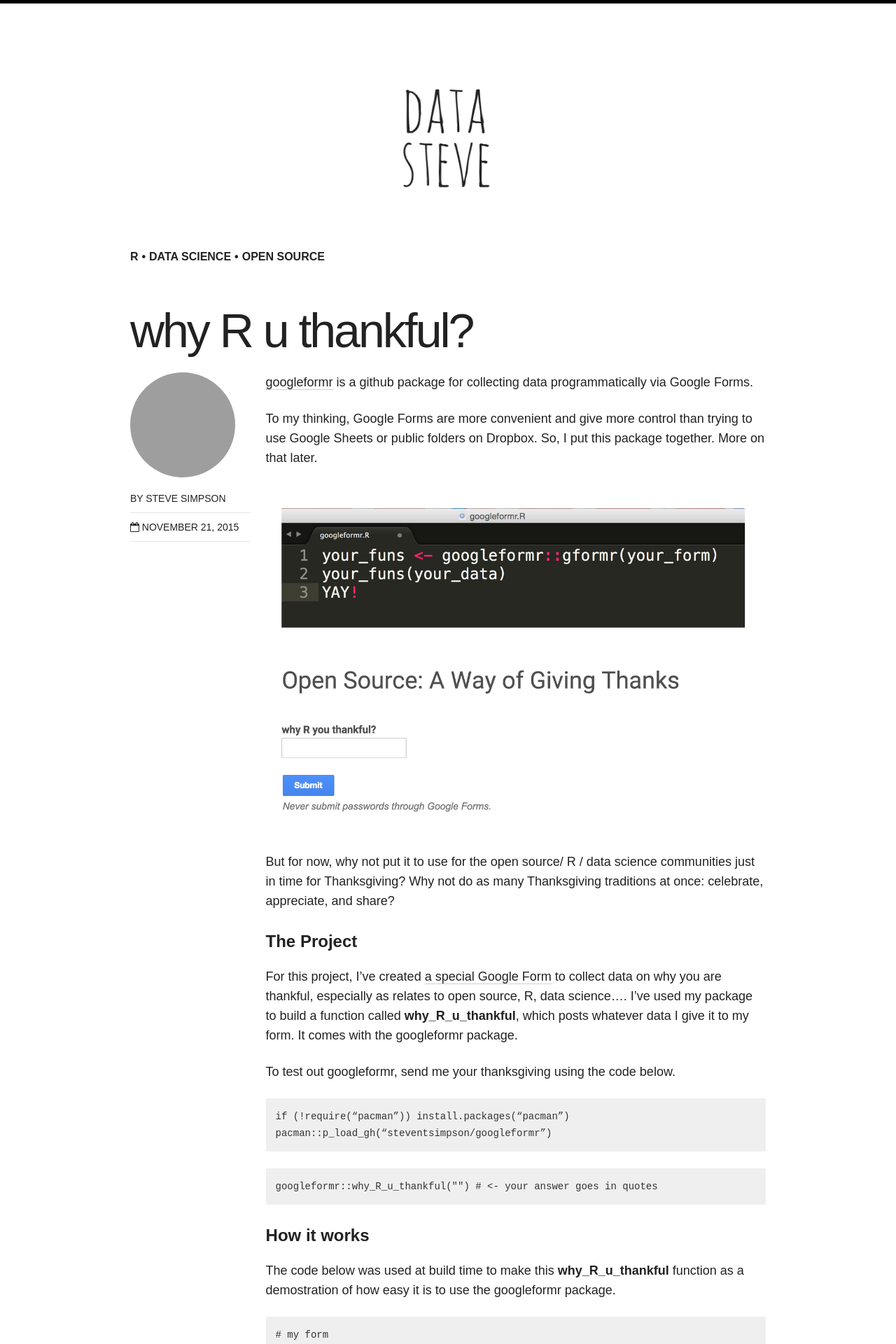
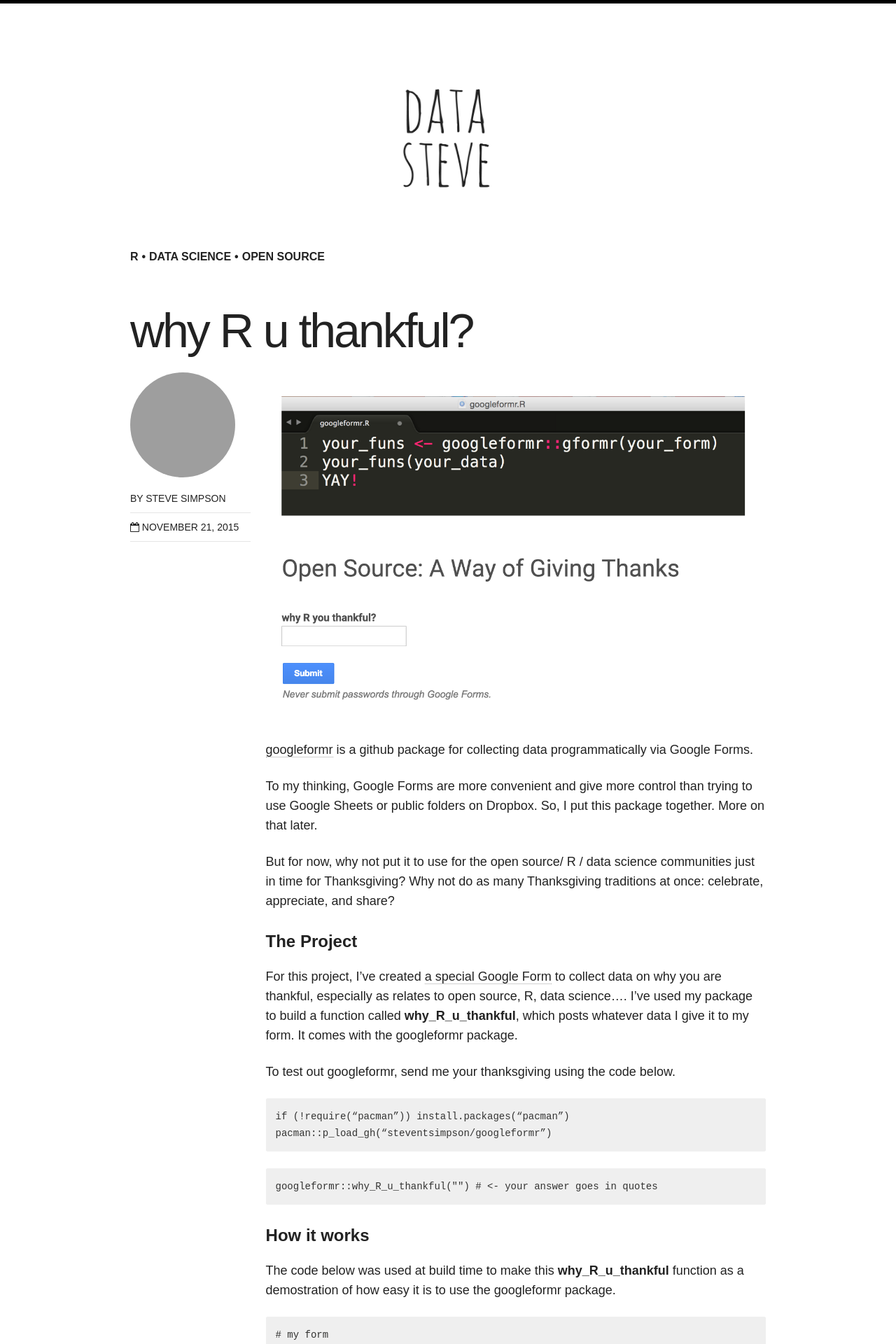
Before and after one commit to data-steve/data-steve.github.io, a Jekyll site: the page built from _posts/blog/2015-11-21-why-R-u-thankful.md, in a window 1280 px wide. Shown: the top 1920 px of the page at 70% size. Built offline with Jekyll 4.4.1, drawn with Linux system fonts in a browser that asks for light colours; nearby versions of some CDN libraries.

Commit message:
got rid of excerpts

```diff
--- a/_posts/blog/2015-11-21-why-R-u-thankful.md
+++ b/_posts/blog/2015-11-21-why-R-u-thankful.md
@@ -5,6 +5,13 @@
 ---
 
 
+<div  style="max-width: 1020px; max-height: 707px; padding-bottom: 1.8%;">
+
+
+
+<img src="/images/google_forms.png"   width="1020" height="707">
+
+</div>
 
 [googleformr](https://github.com/data-steve/googleformr) is a github
 package for collecting data programmatically via Google Forms.
@@ -13,13 +20,6 @@
 than trying to use Google Sheets or public folders on Dropbox. So, I put
 this package together. More on that later.
 
-<div  style="max-width: 1020px; max-height: 707px; padding-bottom: 1.8%;">
-
-
-
-<img src="/images/google_forms.png"   width="1020" height="707">
-
-</div>
 
 
 But for now, why not put it to use for the open source/ R / data science
--- a/index.html
+++ b/index.html
@@ -6,6 +6,10 @@ search_omit: true
 
 <ul class="post-list">
 {% for post in site.posts limit:10 %}
-  <li><article><a href="{{ site.url }}{{ post.url }}">{{ post.title }} <span class="entry-date"><time datetime="{{ post.date | date_to_xmlschema }}">{{ post.date | date: "%B %d, %Y" }}</time></span>{% if post.excerpt %} <span class="excerpt">{{ post.excerpt | remove: '\[ ... \]' | remove: '\( ... \)' | markdownify | strip_html | strip_newlines | escape_once }}</span>{% endif %}</a></article></li>
+  <li><article><a href="{{ site.url }}{{ post.url }}">{{ post.title }} <span class="entry-date"><time datetime="{{ post.date | date_to_xmlschema }}">{{ post.date | date: "%B %d, %Y" }}</time></span>
+  <!--  I don't want excepts
+
+  {% if post.excerpt %} <span class="excerpt">{{ post.excerpt | remove: '\[ ... \]' | remove: '\( ... \)' | markdownify | strip_html | strip_newlines | escape_once }}</span>-->
+  {% endif %}</a></article></li>
 {% endfor %}
 </ul>
```
